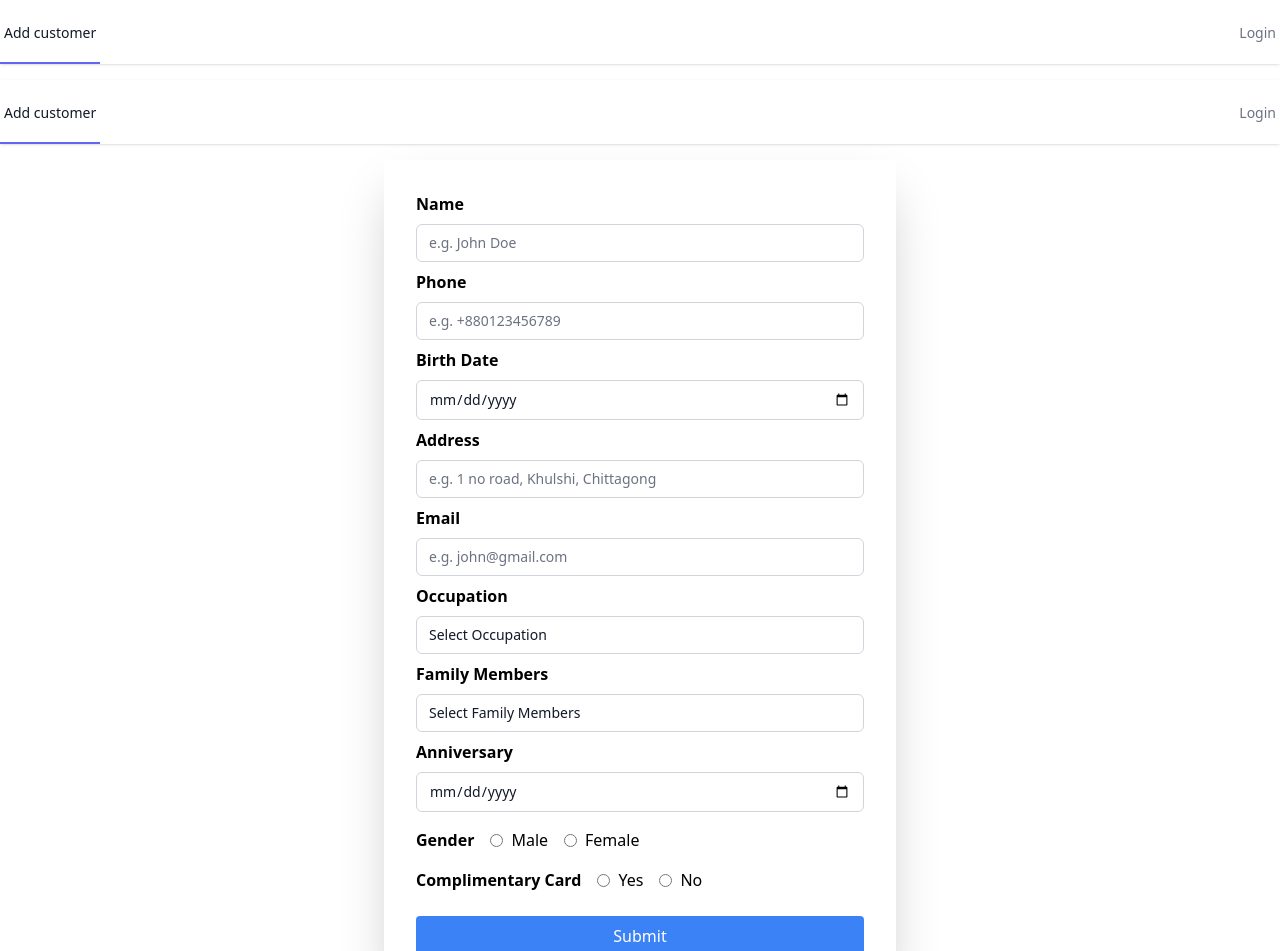
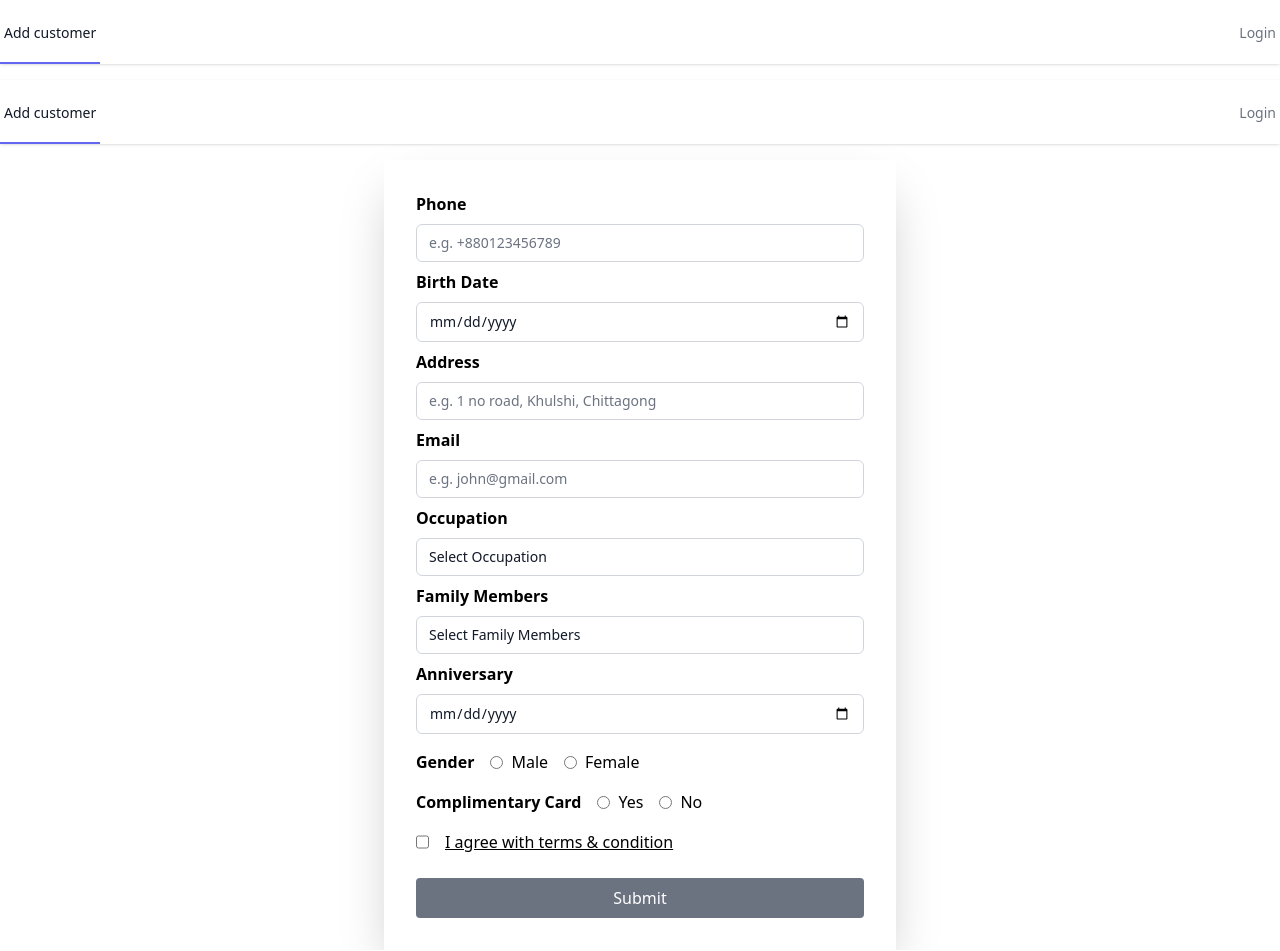
Before and after one commit to sarjis-abdullah/user-reg-form, a Nuxt app: page / in a window 1280 px wide. Shown: the top 951 px of the page. Built offline with nearby package versions, Linux system fonts and the light colour scheme.

Commit message:
fixed occupation and added terms

```diff
--- a/pages/index.vue
+++ b/pages/index.vue
@@ -8,7 +8,7 @@
           class="grid gap-2"
         >
           <!-- Name -->
-          <div class="grid gap-2" :style="style">
+          <!-- <div class="grid gap-2" :style="style">
             <label for="name" class="block font-bold">Name</label>
             <input
               type="text"
@@ -21,7 +21,7 @@
             <span v-if="errors.name" class="text-red-500">{{
               errors.name
             }}</span>
-          </div>
+          </div> -->
           <!-- Phone -->
           <div class="grid gap-2" :style="style">
             <label for="phone" class="block font-bold">Phone</label>
@@ -95,10 +95,10 @@
               :class="inputClass"
             >
               <option disabled :value="''">Select Occupation</option>
-              <option value="Engineer">Business</option>
-              <option value="Engineer">Service</option>
-              <option value="Doctor">Student</option>
-              <option value="Teacher">Other</option>
+              <option value="Business">Business</option>
+              <option value="Service">Service</option>
+              <option value="Student">Student</option>
+              <option value="Other">Other</option>
               <!-- Add more options as needed -->
             </select>
           </div>
@@ -184,11 +184,17 @@
               <span class="ml-2">No</span>
             </label>
           </div>
+          <div class="flex gap-4 mt-2">
+            <input type="checkbox" v-model="isAgree"/>
+            <a href="/" class="block underline hover:text-blue-500">I agree with terms & condition</a>
+          </div>
 
           <button
             type="submit"
             v-if="!loading"
-            class="bg-blue-500 text-white px-4 py-2 rounded hover:bg-blue-600 mt-4"
+            :disabled="!isAgree"
+            :class="isAgree ? 'bg-blue-500 hover:bg-blue-600' : 'bg-gray-500 hover:bg-gray-600'"
+            class="text-white px-4 py-2 rounded mt-4"
           >
             Submit
           </button>
@@ -277,6 +283,7 @@ const formData = ref({ ...defaultData });
 
 const errors = ref({});
 const loading = ref(false);
+const isAgree = ref(false);
 const regFormSubmitted = ref(false);
 const success = ref(false);
 const userId = ref(null);
@@ -290,19 +297,6 @@ const formattedData = computed(() => {
 });
 
 const submitForm = () => {
-  // Here you can perform form validation before submitting the data
-  // If validation fails, populate the `errors` object accordingly
-  // If validation passes, you can submit the form data
-  // For demonstration purposes, let's assume validation fails for all fields
-  //   errors.value = {
-  //     name: 'Name field is required.',
-  //     address: 'Address field is required.',
-  //     phone: 'Mobile number field is required.',
-  //     birthDate: 'Birthdate field is required.'
-  //     // Add more error messages for other fields if needed
-  //   };
-
-  // Options for the fetch request
   const options = {
     method: "POST",
     headers: {
```
